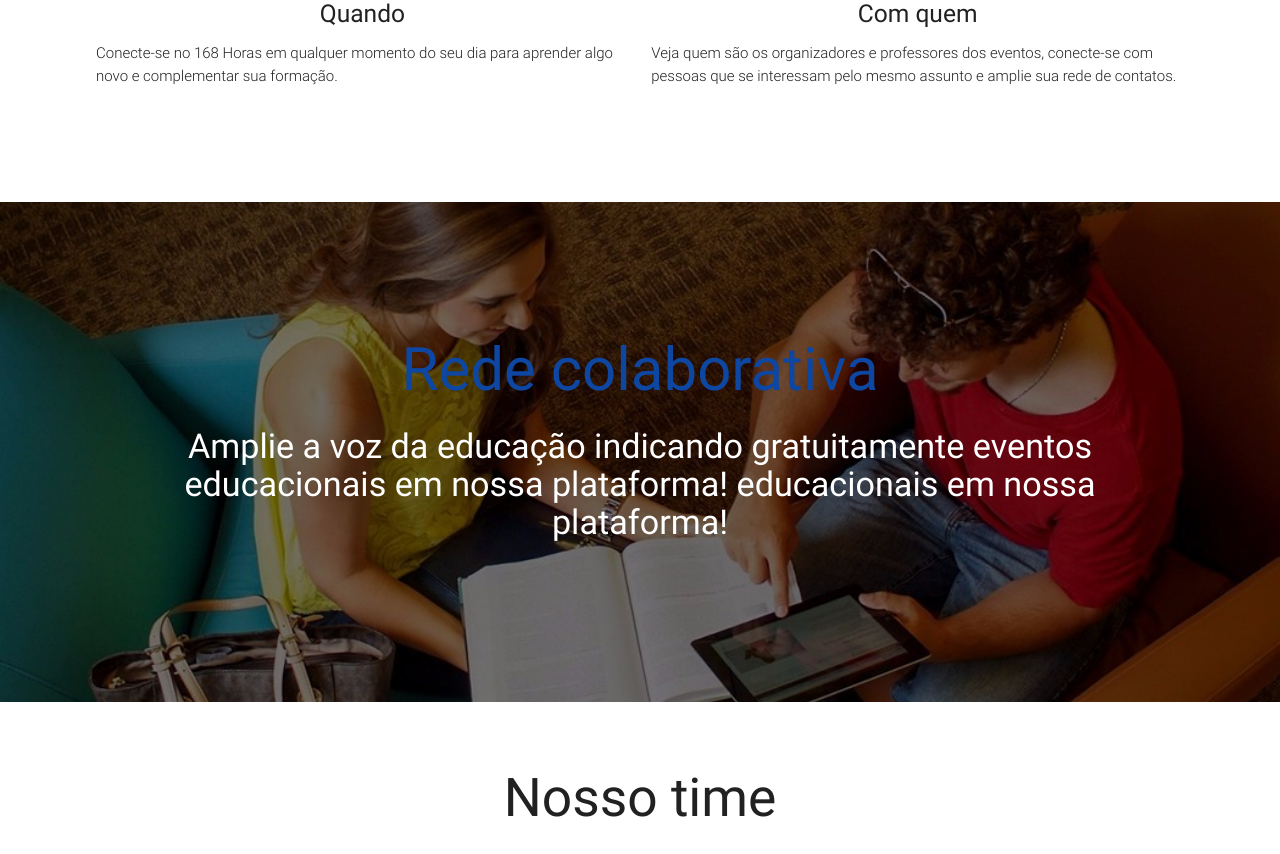
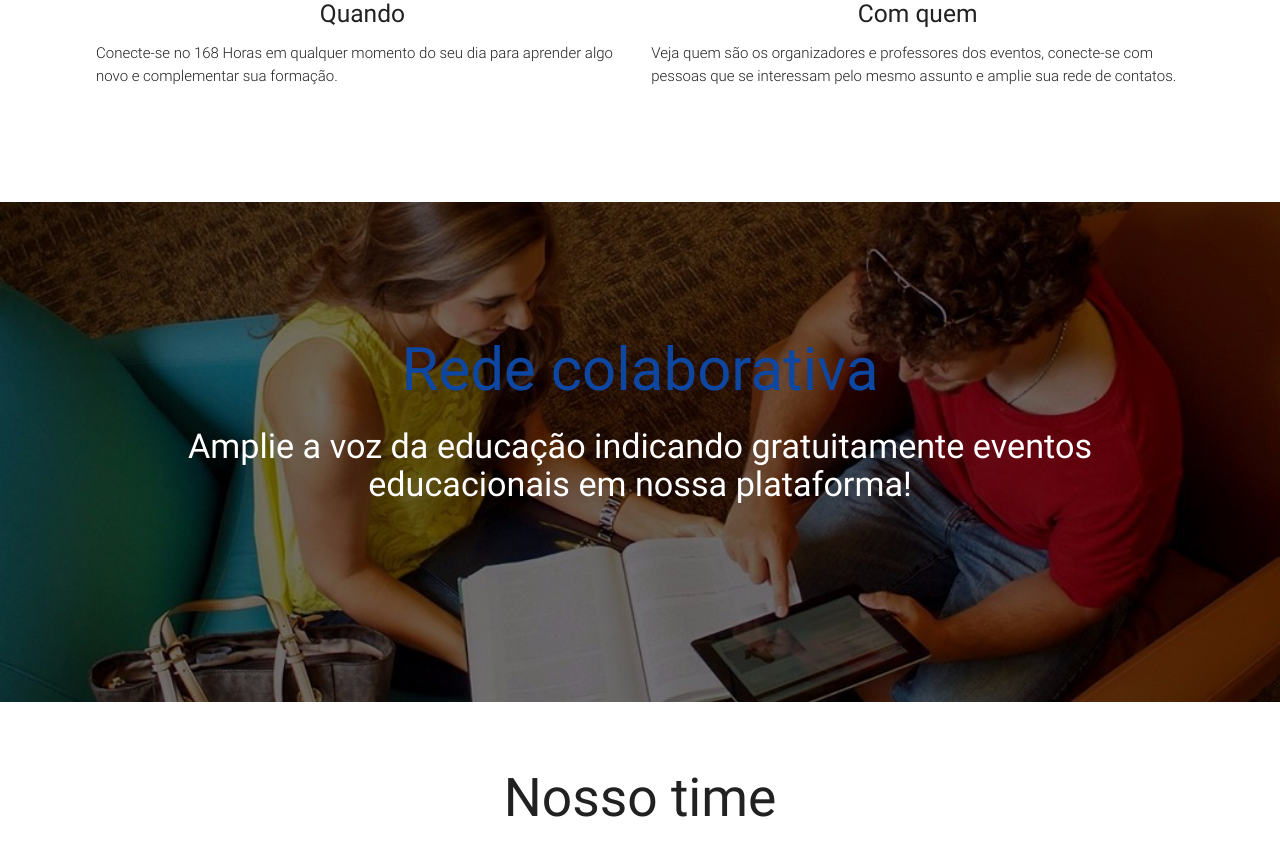
Before and after one commit to luanfonceca/168horas, a Django app: template core/templates/index.html in a window 1280 px wide. Shown: the part 1683-2537 px from the top of the page. Run offline with Django 3.2, Linux system fonts and the light colour scheme; the template is opened without the code that fills it, so the values that code supplies are empty; the visitor is signed in with stand-in values (Sample User, id 1); parts of the project's set-up code (start-up, migrations or seed data) failed here and were passed over; some libraries are stand-ins or nearby versions.

```diff
--- a/core/templates/index.html
+++ b/core/templates/index.html
@@ -152,7 +152,6 @@
         </h1>
         <h4 class="center white-text">
           Amplie a voz da educação indicando gratuitamente eventos educacionais em nossa plataforma!
-          educacionais em nossa plataforma!
         </h4>
       </div>
     </div>
```
